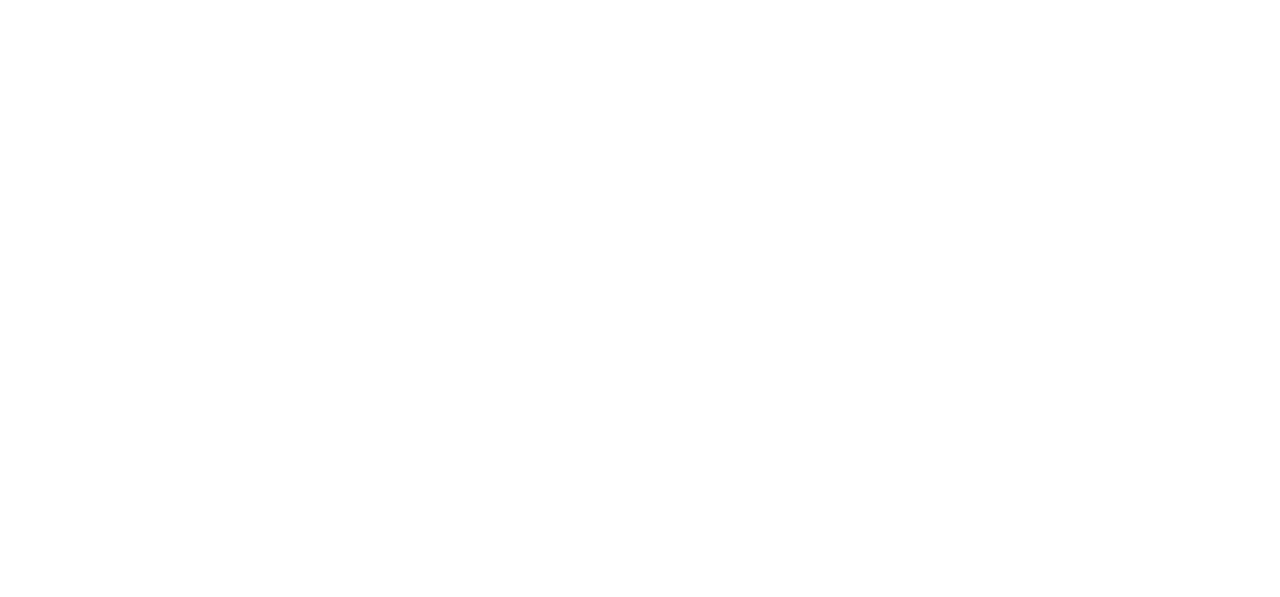
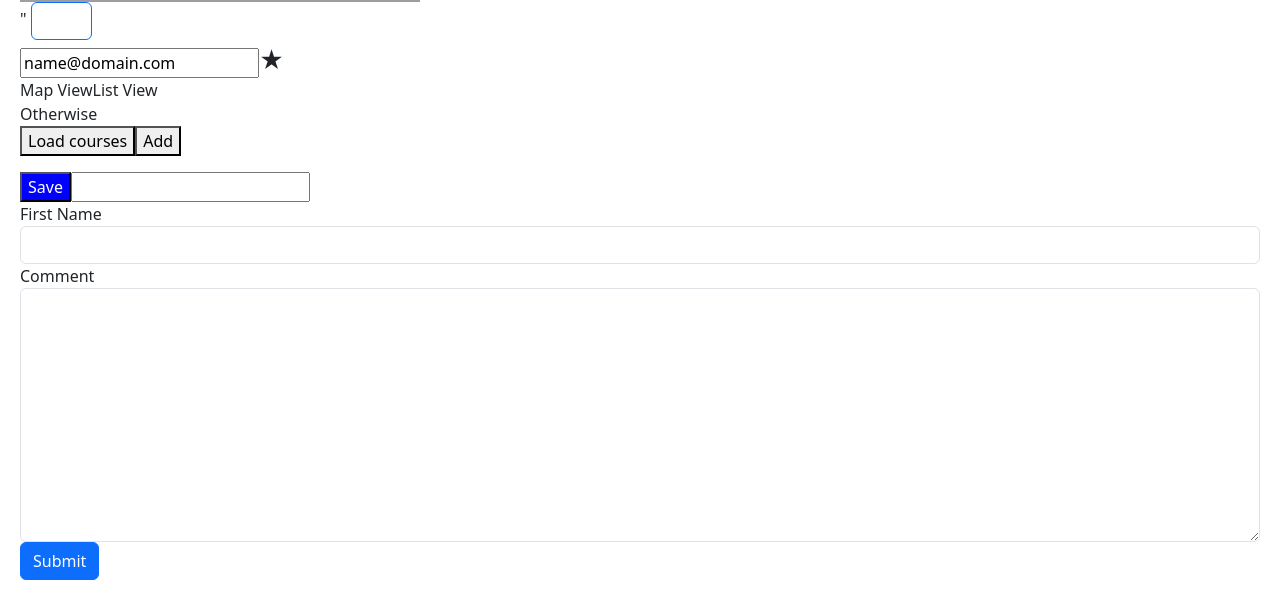
Before and after one commit to skider96/Udemy-Courses, an Angular app in the folder Udemy-the-complete-angular-master-class/hello-world-with-app-module/: page / in a window 1280 px wide. Shown: the part 436-1033 px from the top of the page. Before the commit the page ends 800 px from the top, so only its background shows below. Built offline with nearby package versions, Linux system fonts and the light colour scheme; grey boxes are pictures that could not be loaded.

Commit message:
minor update of studyings

```diff
--- a/Udemy-the-complete-angular-master-class/hello-world-with-app-module/src/app/app.component.html
+++ b/Udemy-the-complete-angular-master-class/hello-world-with-app-module/src/app/app.component.html
@@ -1,9 +1,14 @@
 <!-- <h1>My Angular app Tanito and Mosheto</h1> -->
-<!-- <courses> </courses> -->
+<courses>Capybaras</courses>
 <favorite [is-favorite]="isFavorite" (starClicked)="onStarCLick()"></favorite>
 
 <ul class="nav nav-pills">
   <li [class.active]="viewMode == 'map'">
+    <a (click)="viewMode = 'map'">Map View</a>
+  </li>
+  <li [class.active]="viewMode == 'list'">
+    <a (click)="viewMode = 'list'">List View</a>
+  </li>
 </ul>
 
 <div [ngSwitch]="viewMode">
@@ -12,8 +17,10 @@
   <div *ngSwitchDefault>Otherwise</div>
 </div>
 
+<button (click)="loadCourses()">Load courses</button>
+
+<button (click)="onAdd()">Add</button>
 <ul>
-  <li *ngFor="let course of courses; even as isEven">
   <li *ngFor="let course of courses; even as isEven; trackBy: trackCourse">
     {{ course.name }}
     <button (click)="onRemove(course)">Remove</button>
@@ -34,3 +41,8 @@
   <!-- [style.fontWeight]="canSave ? 'bold': 'normal'"  -->
 Save
 </button>
+
+<input type="text" appInputFormat="'uppercase'">
+
+
+<contact-form></contact-form>
--- a/Udemy-the-complete-angular-master-class/hello-world-with-app-module/src/app/app.module.ts
+++ b/Udemy-the-complete-angular-master-class/hello-world-with-app-module/src/app/app.module.ts
@@ -11,6 +11,7 @@ import { SummaryPipe } from './summary.pipe';
 import { FavoriteComponent } from './favorite/favorite.component';
 import { PanelComponent } from './panel/panel.component';
 import { InputFormatDirective } from './input-format.directive';
+import { ContactFormComponent } from './contact-form/contact-form.component';
 
 @NgModule({
   declarations: [
@@ -20,7 +21,8 @@ import { InputFormatDirective } from './input-format.directive';
     SummaryPipe,
     FavoriteComponent,
     PanelComponent,
-    InputFormatDirective
+    InputFormatDirective,
+    ContactFormComponent
   ],
   imports: [
     BrowserModule,
--- /dev/null
+++ b/Udemy-the-complete-angular-master-class/hello-world-with-app-module/src/app/contact-form/contact-form.component.html
@@ -0,0 +1,11 @@
+<form>
+  <div class="form-group">
+    <label for="firstName">First Name</label>
+    <input id="firstName" type="text" class="form-control" />
+  </div>
+  <div class="form-group">
+    <label for="comment">Comment</label>
+    <textarea id="comment" cols="30" rows="10" class="form-control"></textarea>
+  </div>
+  <button class="btn btn-primary">Submit</button>
+</form>
--- a/Udemy-the-complete-angular-master-class/hello-world-with-app-module/src/app/input-format.directive.ts
+++ b/Udemy-the-complete-angular-master-class/hello-world-with-app-module/src/app/input-format.directive.ts
@@ -1,10 +1,17 @@
-import { Directive } from '@angular/core';
+import { Directive, ElementRef, HostListener, Input } from '@angular/core';
 
 @Directive({
-  selector: '[appInputFormat]'
+  selector: '[appInputFormat]',
 })
 export class InputFormatDirective {
+  @Input('appInputFormat') format: any;
 
-  constructor() { }
+  constructor(private el: ElementRef) {}
+  @HostListener('blur') onBlur() {
+    let value: string = this.el.nativeElement.value;
 
+    this.format == 'lowercase'
+      ? (this.el.nativeElement.value = value.toLowerCase())
+      : (this.el.nativeElement.value = value.toUpperCase());
+  }
 }
```
Also changed, not shown: Udemy-the-complete-angular-master-class/hello-world-with-app-module/src/app/contact-form/contact-form.component.ts (added, +10 -0 lines), Udemy-the-complete-angular-master-class/hello-world-with-app-module/src/app/contact-form/contact-form.component.css (added), 1 other file (tests, documents, lock files or other folders).
